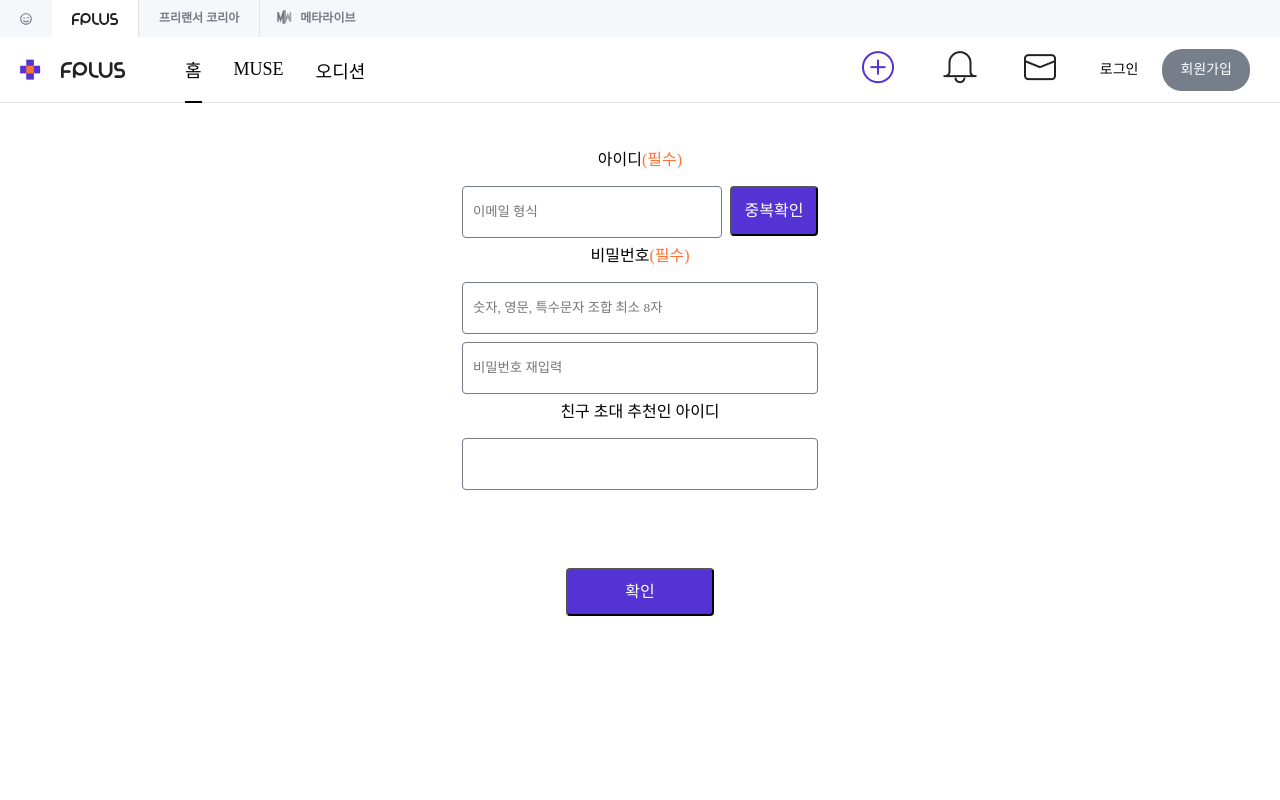
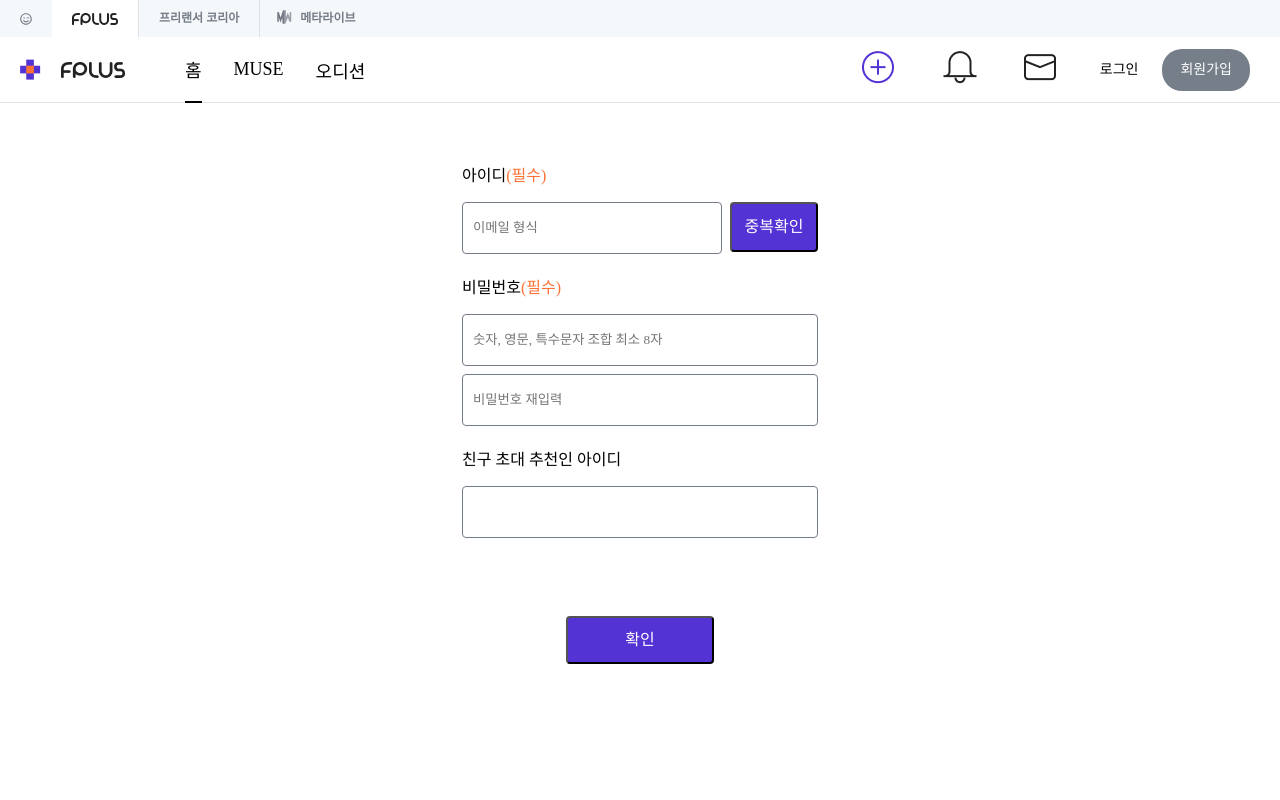
Before and after one commit to kdobro92/fplus_front_react, a React (Create React App) app: page /signup in a window 1280 px wide. Shown: the top 800 px of the page. Built offline with nearby package versions, Linux system fonts and the light colour scheme.

Commit message:
[frontend] 수정: signup.js

```diff
--- a/src/pages/Signup/Signup.css
+++ b/src/pages/Signup/Signup.css
@@ -1,9 +1,15 @@
 .wrap_signup {
+  margin-top: 142px;
   display: flex;
-  flex-direction: column;
   justify-content: center;
-  align-items: center;
-  margin-top: 142px;
+}
+
+.signup_container {
+  width: 356px;
+}
+
+.id_container {
+  text-align: center;
 }
 
 .inval_btn {
@@ -29,14 +35,6 @@
   line-height: 15px;
   margin-top: 8px;
   margin-bottom: 16px;
-}
-
-.signup_container {
-  position: relative;
-  display: flex;
-  justify-content: center;
-  width: 1920px;
-  height: 90px;
 }
 
 .menu_text {
@@ -109,8 +107,9 @@ span {
   font-weight: 400;
   font-size: 16px;
   line-height: 20px;
-  margin-top: 8px;
+  margin-top: 24px;
   margin-bottom: 8px;
+  text-align: start;
 }
 
 .friend_txt {
@@ -119,8 +118,12 @@ span {
   font-weight: 400;
   font-size: 16px;
   line-height: 20px;
-  margin-top: 8px;
+  margin-top: 24px;
   margin-bottom: 8px;
+}
+
+.find_btn {
+  text-align: center;
 }
 
 .regi_btn {
--- a/src/pages/Signup/Signup.js
+++ b/src/pages/Signup/Signup.js
@@ -89,6 +89,7 @@ function Signup() {
 
   return (
     <div className="wrap_signup">
+      <div className="signup_container">
         <div className="id_txt">
           아이디<span>(필수)</span>
         </div>
@@ -126,9 +127,12 @@ function Signup() {
         )}
         <div className="friend_txt">친구 초대 추천인 아이디</div>
         <input type="text" />
+        <div className="find_btn">
           <button type="button" className="regi_btn" onClick={signupHandler}>
             확인
           </button>
+        </div>
+      </div>
     </div>
     // <div className="wrap_signup">
     //   <div className="menu_text">{'홈 > 회원가입'}</div>
```
Lines whose indentation alone changed are shown as unchanged.
